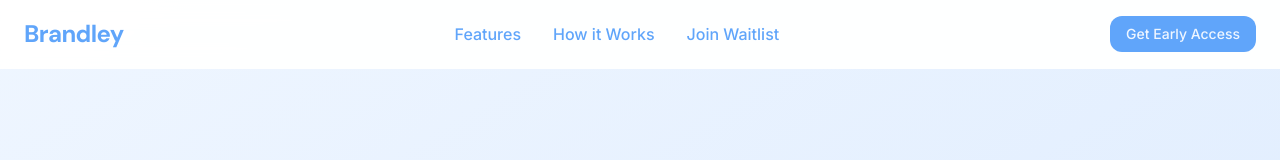
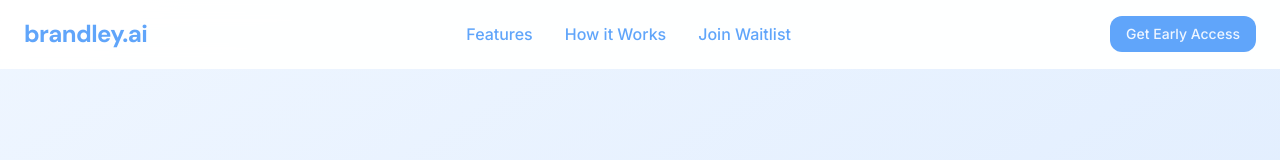
Before and after one commit to kikush98/brandley_web.github.io, a plain HTML site: page index.html in a window 1280 px wide. Shown: the top 160 px of the page. Drawn offline with nearby package versions, Linux system fonts and the light colour scheme.

Commit message:
Header: change brand text to brandley.ai

```diff
--- a/index.html
+++ b/index.html
@@ -137,7 +137,7 @@
         <nav class="py-4">
             <div class="max-w-7xl mx-auto px-6 flex items-center justify-between">
                 <div class="font-display text-2xl font-black text-blue-400 tracking-tight">
-                    <span class="transition-transform hover:scale-105">Brandley</span>
+                    <span class="transition-transform hover:scale-105">brandley.ai</span>
                 </div>
 
                 <ul class="hidden md:flex items-center space-x-8">
```
